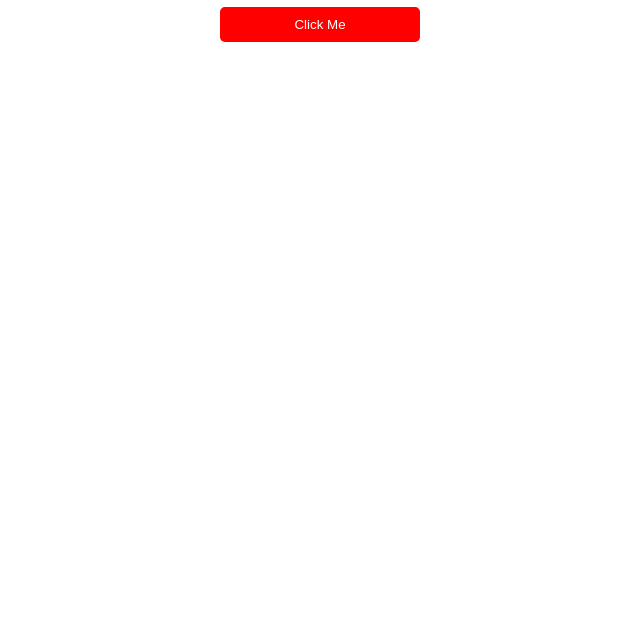
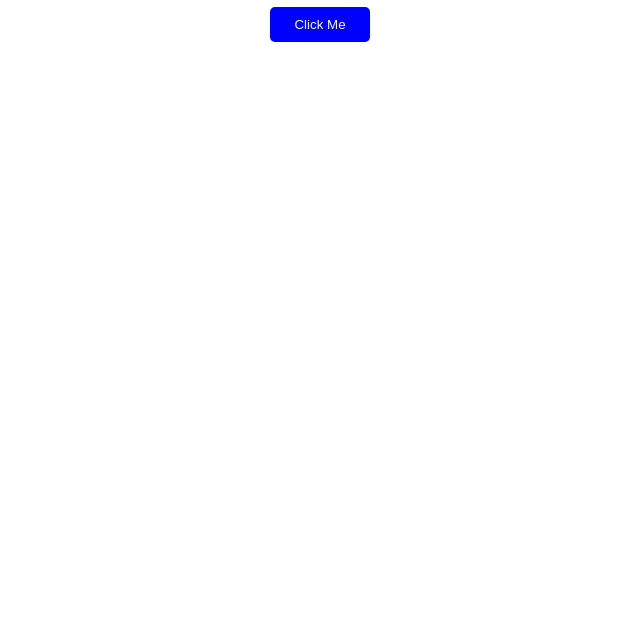
Before and after one commit to Adarsh1826/swe-agent-test, a plain HTML site: page index.html in a window 1280 px wide. Shown: the part 173-800 px from the top of the page, without its empty margins (320-960 px from the left). Drawn offline with Linux system fonts and the light colour scheme.

Commit message:
fix: resolve issue #22

```diff
--- a/styles.css
+++ b/styles.css
@@ -6,9 +6,9 @@
 }
 
 .btn {
-  background-color: red;
+  background-color: blue;
   color: white;
-  width: 200px;
+  width: 100px;
   padding: 10px 20px;
   border: none;
   border-radius: 5px;
```
